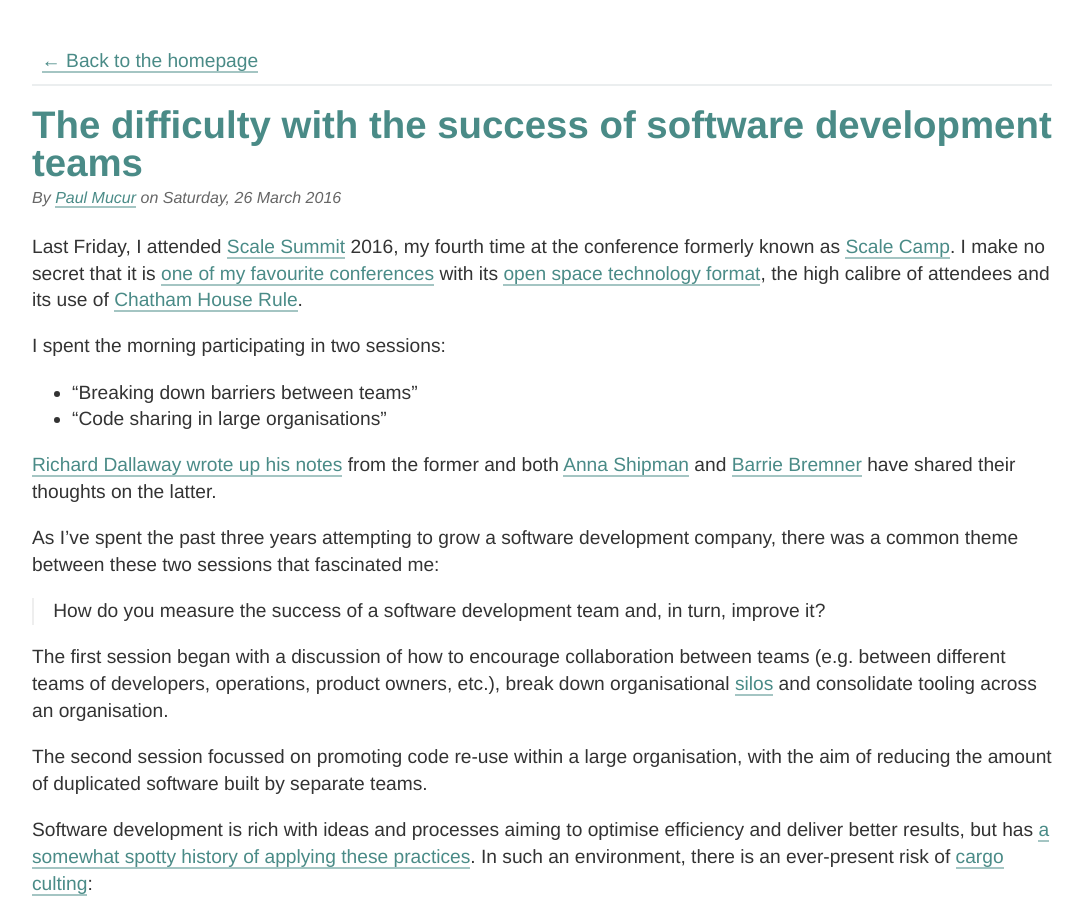
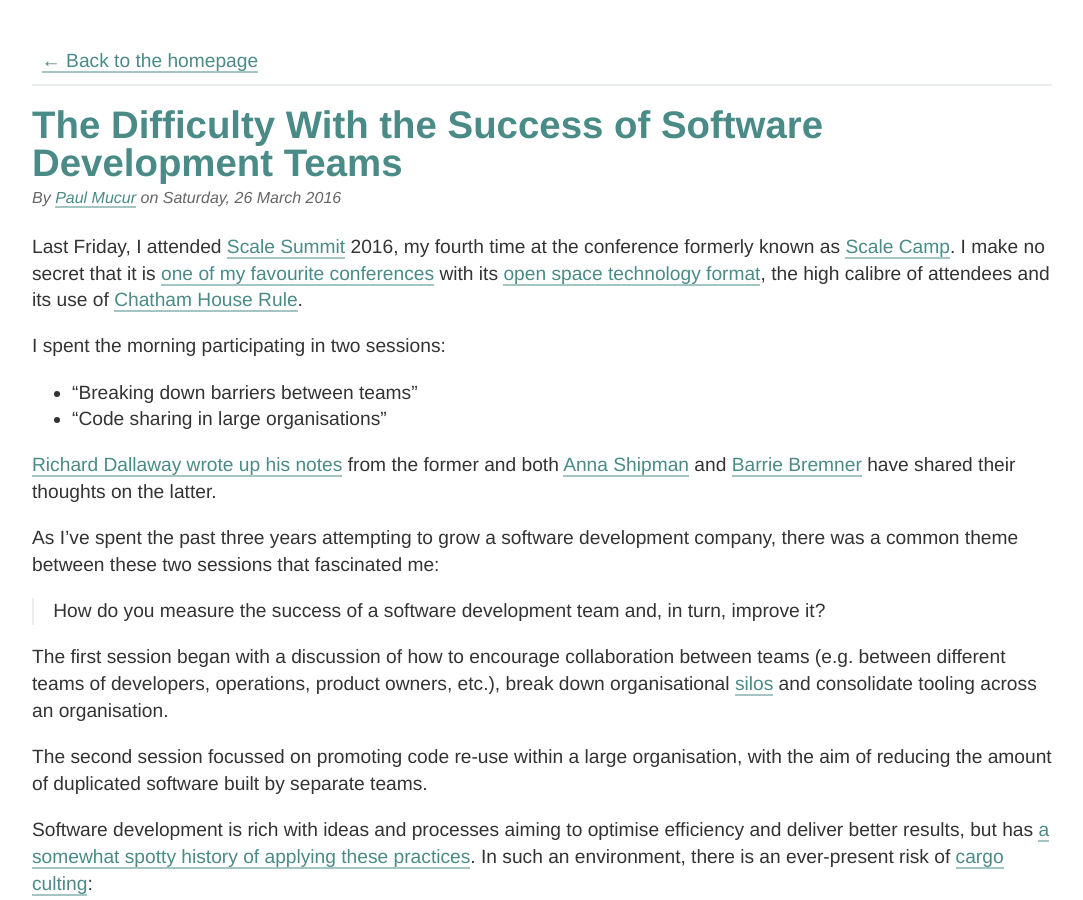
Before and after one commit to mudge/mudge.github.com, a Jekyll site: the page built from _posts/2016-03-26-the-difficulty-with-the-success-of-software-development-teams.markdown, in a window 1280 px wide and 900 px high. Shown: the whole window, without its empty margins (98-1181 px from the left). Built offline with Jekyll 4.4.1, drawn with Linux system fonts in a browser that asks for light colours; comment, search, counter and statistics services are not loaded.

```diff
--- a/_posts/2016-03-26-the-difficulty-with-the-success-of-software-development-teams.markdown
+++ b/_posts/2016-03-26-the-difficulty-with-the-success-of-software-development-teams.markdown
@@ -1,6 +1,6 @@
 ---
 layout: post
-title: The difficulty with the success of software development teams
+title: The Difficulty With the Success of Software Development Teams
 excerpt: Thoughts on improving the success of development teams following Scale Summit 2016.
 ---
 Last Friday, I attended [Scale Summit][1] 2016, my fourth time at the conference formerly known as [Scale Camp][2]. I make no secret that it is [one of my favourite conferences][3] with its [open space technology format][4], the high calibre of attendees and its use of [Chatham House Rule][5].
```
